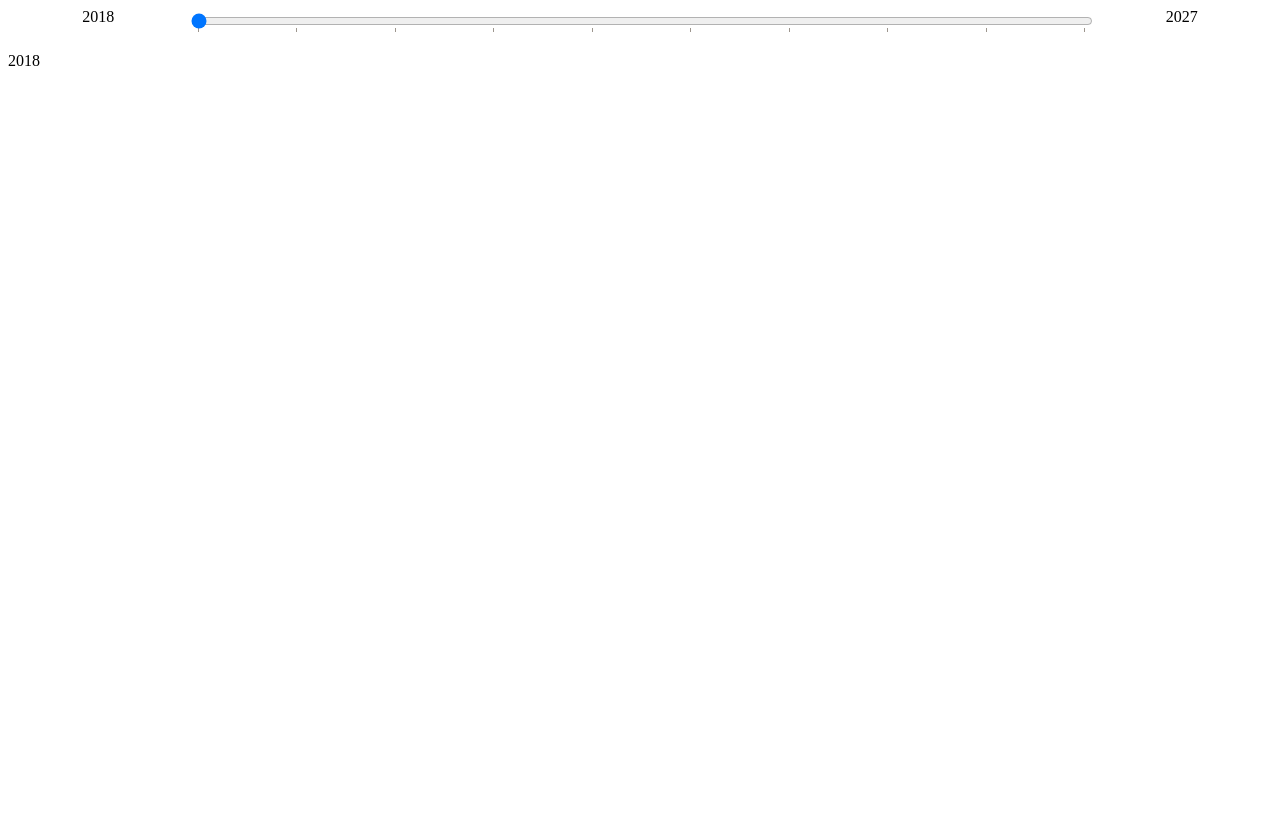
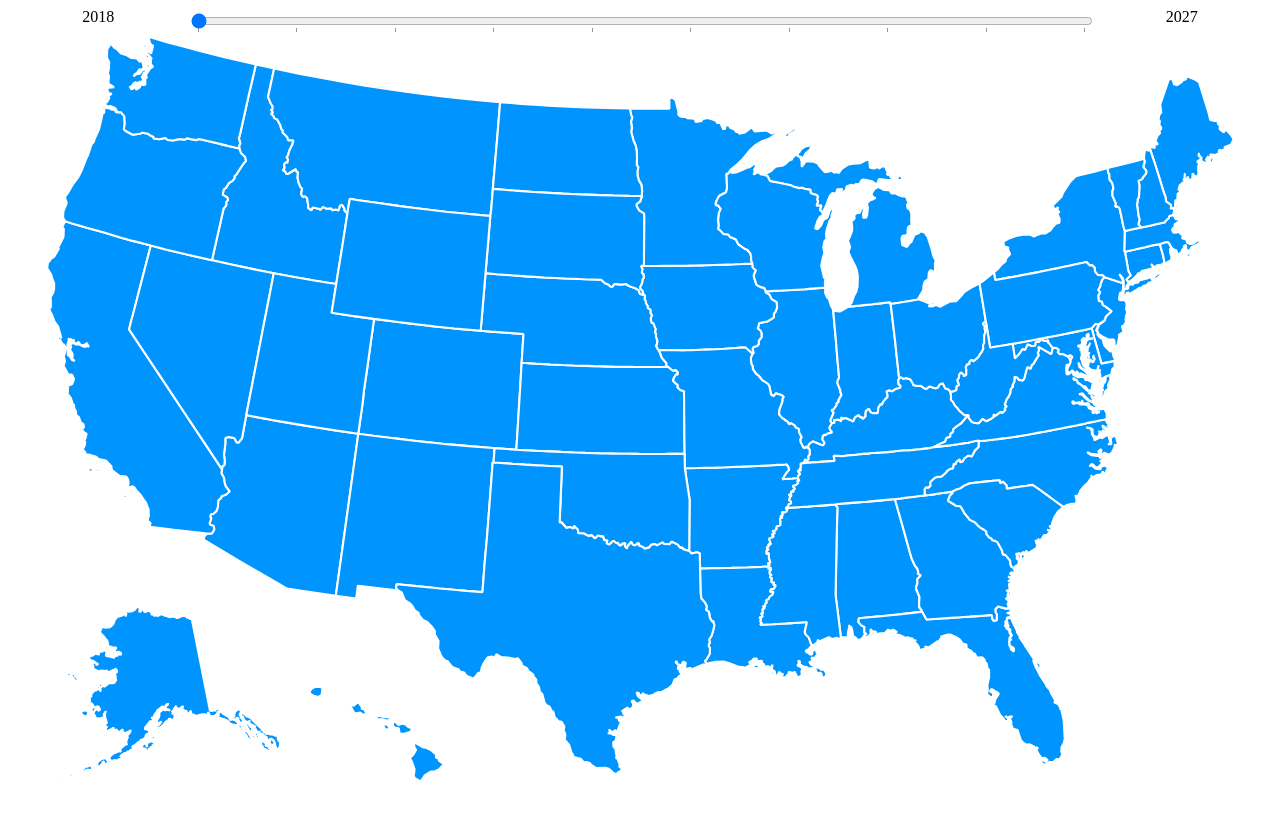
Before and after one commit to TaxFoundation/jobs-map, a React (Create React App) app: page / in a window 1280 px wide. Shown: the top 818 px of the page. Built offline with nearby package versions, Linux system fonts and the light colour scheme.

Commit message:
Draw US states

```diff
--- a/src/components/Slider.js
+++ b/src/components/Slider.js
@@ -1,4 +1,4 @@
-import React, { Compinent } from 'react';
+import React from 'react';
 import JobsMapContext from '../Context';
 import styled from 'styled-components';
 
--- a/src/components/USMap.js
+++ b/src/components/USMap.js
@@ -7,7 +7,7 @@ import JobsMapContext from '../Context';
 
 const State = styled.path`
   cursor: pointer;
-  fill: transparent;
+  fill: #0094ff;
   stroke: #fff;
   stroke-width: 1;
   stroke-linejoin: bevel;
@@ -35,9 +35,17 @@ export default class USMap extends Component {
         .translate([this.xScale / 2, this.yScale / 2 - 25])
     );
 
+    const states = feature(US, US.objects.states).features.map(d => {
+      return <State d={path(d)} key={`state-${d.id}`} />;
+    });
+
     return (
       <JobsMapContext.Consumer>
-        {context => <p>{context.state.currentYear}</p>}
+        {context => (
+          <svg width="100%" viewBox={`0 0 ${this.xScale} ${this.yScale}`}>
+            {states}
+          </svg>
+        )}
       </JobsMapContext.Consumer>
     );
   }
```
